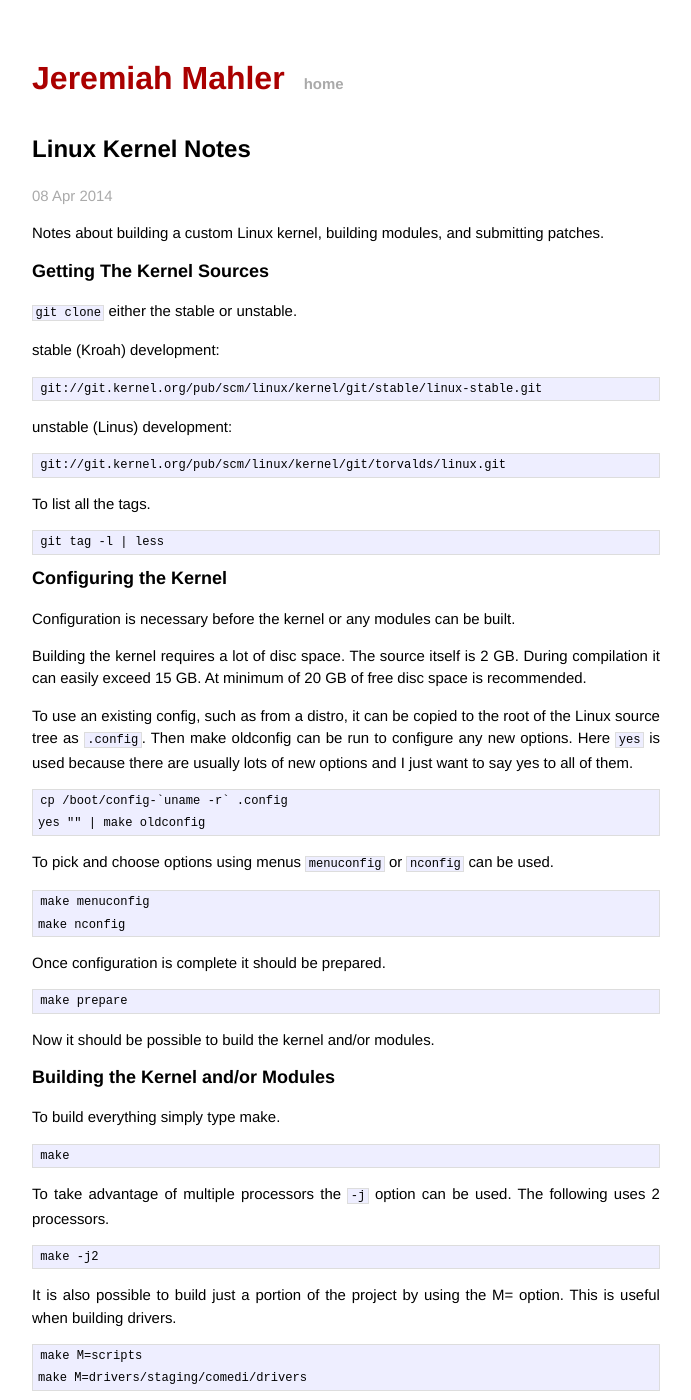
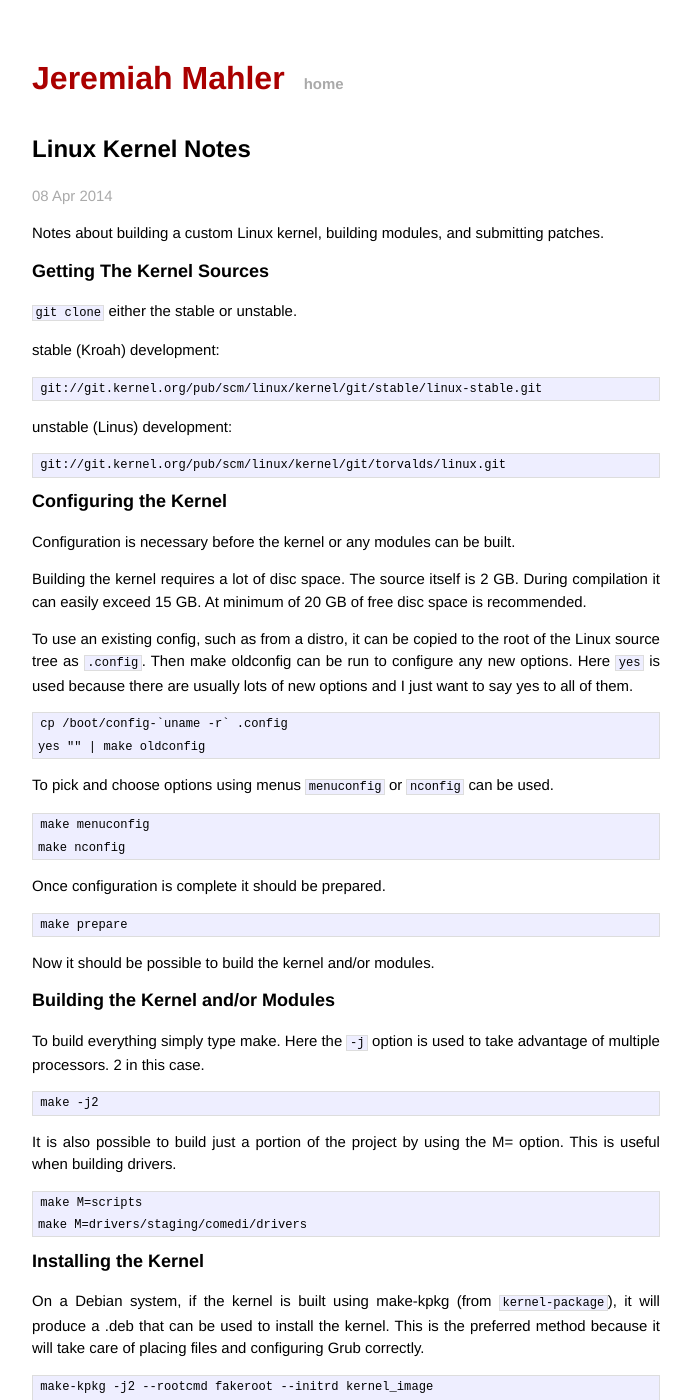
Before and after one commit to jmahler/jmahler.github.io, a Jekyll site: the page built from _posts/2014-04-08-kernel.md, in a window 1280 px wide and 1400 px high. Shown: the whole window, without its empty margins (294-985 px from the left). Built offline with Jekyll 4.4.1, drawn with Linux system fonts in a browser that asks for light colours; Markdown is read by kramdown in place of the engine named in the settings.

Commit message:
cleaned up kernel post
Tags aren't part of configuring a kernel, removed.

Shortened the build description to just show the one commonly used case.

```diff
--- a/_posts/2014-04-08-kernel.md
+++ b/_posts/2014-04-08-kernel.md
@@ -21,10 +21,6 @@
 unstable (Linus) development:
 
     git://git.kernel.org/pub/scm/linux/kernel/git/torvalds/linux.git
-
-To list all the tags.
-
-    git tag -l | less
 
 Configuring the Kernel
 ----------------------
@@ -58,12 +54,8 @@
 Building the Kernel and/or Modules
 ----------------------------------
 
-To build everything simply type make.
-
-    make
-
-To take advantage of multiple processors the `-j` option can be used.
-The following uses 2 processors.
+To build everything simply type make.  Here the `-j` option is used to
+take advantage of multiple processors.  2 in this case.
 
     make -j2
 
```
